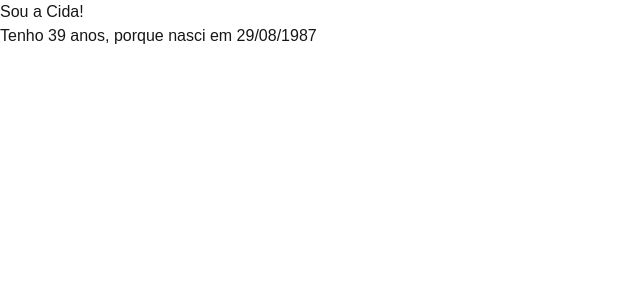
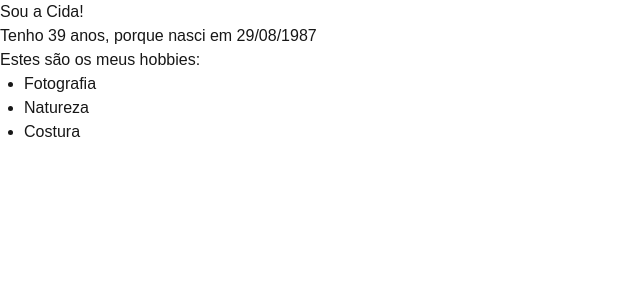
Before and after one commit to cidaluna/react-lab, a Next.js app: page /nivel-0 in a window 1280 px wide. Shown: the top 300 px of the page, without its empty margins (0-640 px from the left). Built offline with nearby package versions, Linux system fonts and the light colour scheme.

Commit message:
feat: add client name by props with list html

```diff
--- a/app/nivel-0/page.tsx
+++ b/app/nivel-0/page.tsx
@@ -5,10 +5,12 @@
 // }
 
 import {ClientName} from '@/components/ClientName';
+import {Hobbies} from '@/components/Hobbies';
 
 const Page = () => (
   <div>
     <ClientName name={'Cida'} age={39} birthDateFake={new Date(1987, 7, 29)} />
+    <Hobbies />
   </div>
 );
 
--- /dev/null
+++ b/components/Hobbies.tsx
@@ -0,0 +1,10 @@
+export const Hobbies = () => (
+  <>
+    <p>Estes são os meus hobbies:</p>
+    <ul className="list-disc pl-6">
+      <li>Fotografia</li>
+      <li>Natureza</li>
+      <li>Costura</li>
+    </ul>
+  </>
+);
```
